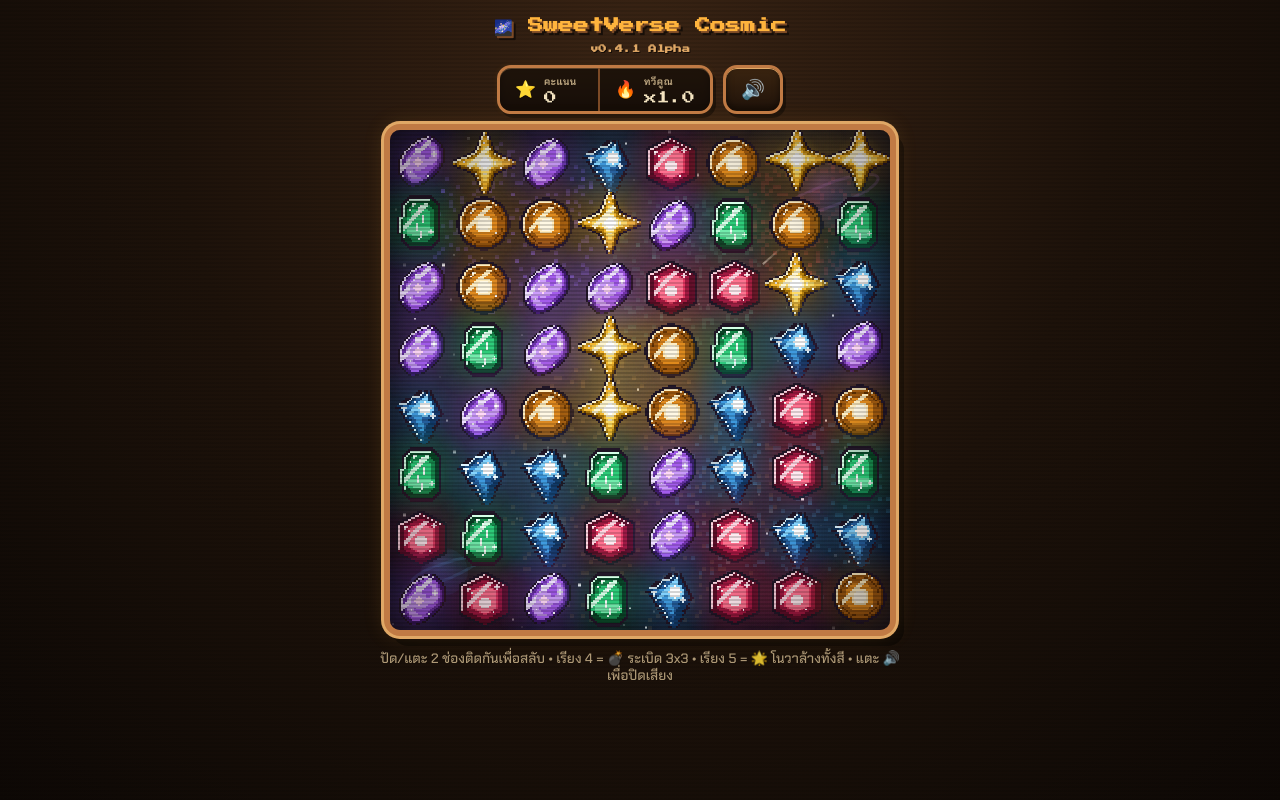
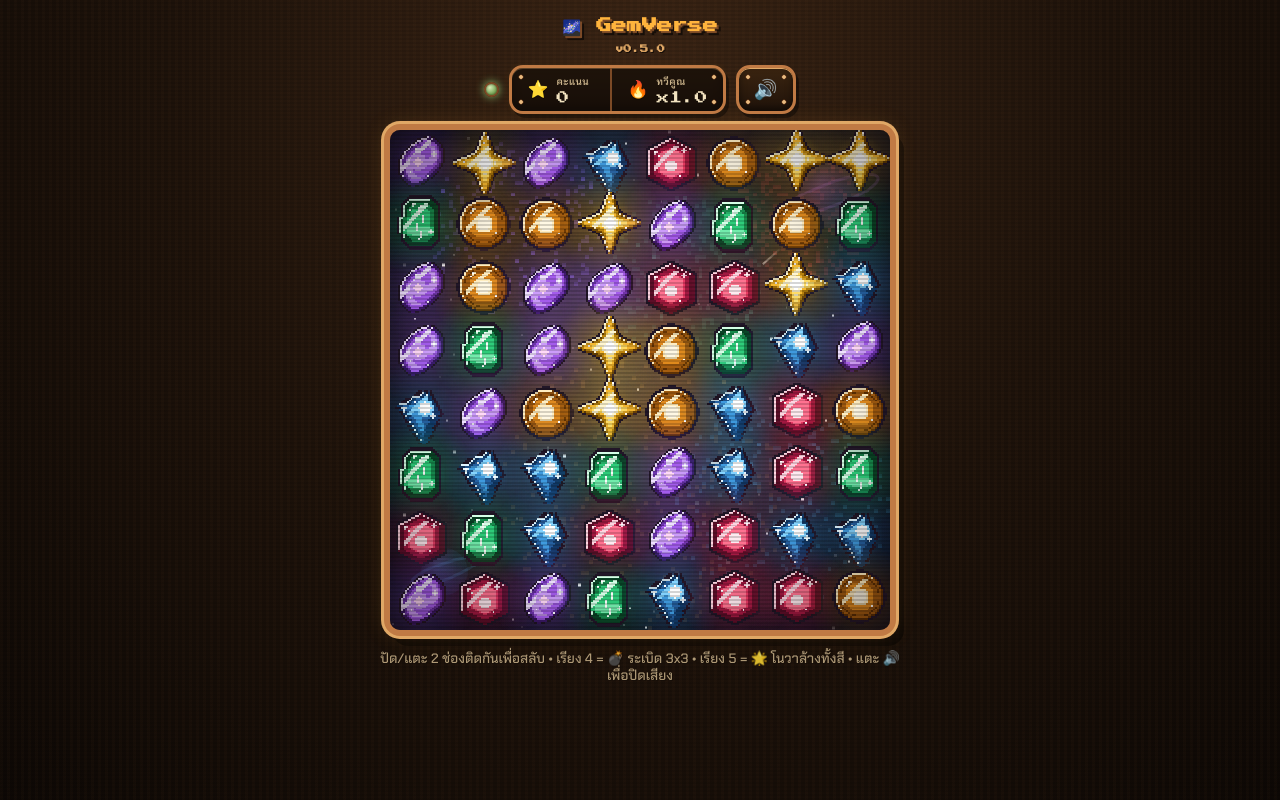
Before and after one commit to markerhz/testcosmicgem, a website with bundled scripts: page index.html in a window 1280 px wide. Built offline with nearby package versions, Linux system fonts and the light colour scheme.

Commit message:
Add files via upload

```diff
--- a/css/style.css
+++ b/css/style.css
@@ -21,7 +21,8 @@ body{
   margin:0;
   /* ห้องโดยสารยาน: ไม้อุ่นหม่น + ไอแสงทองจากเพดาน + เส้นสแกนบางๆ ให้ฟีลจออนาล็อก */
   background:
-    repeating-linear-gradient(0deg,rgba(0,0,0,.10) 0 2px,transparent 2px 4px),
+    repeating-linear-gradient(0deg,rgba(0,0,0,.10) 0 2px,transparent 2px 4px),     /* เส้นสแกนจอ */
+    repeating-linear-gradient(90deg,rgba(120,74,38,.05) 0 3px,transparent 3px 7px), /* ลายเสี้ยนไม้อุ่นจางๆ */
     radial-gradient(ellipse at 50% 8%,#3a2414 0%,#1d120a 52%,#0d0805 100%);
   color:var(--cream);
   font-family:'Chakra Petch','Segoe UI',system-ui,Arial,sans-serif;
@@ -129,6 +130,33 @@ canvas{
   text-shadow:1px 1px 0 var(--wood-lo);
 }
 
+/* ═══ รายละเอียด "ยานมีชีวิต" (ART_BIBLE: handcrafted, worn, brass fittings, blinking LEDs) ═══ */
+/* ไฟสถานะระบบ — จุด sage-green หายใจช้าๆ ข้างเกจ ให้ฟีล "ระบบออนไลน์" */
+#hud{position:relative}
+#hud::before{
+  content:'';align-self:center;
+  width:11px;height:11px;border-radius:50%;
+  background:radial-gradient(circle at 35% 32%,#d6ecb6,#6f9e4e 70%);
+  border:2px solid var(--copper-lo);
+  box-shadow:inset 0 0 2px rgba(0,0,0,.5);
+  animation:led 3.4s ease-in-out infinite;
+}
+@keyframes led{
+  0%,100%{box-shadow:inset 0 0 2px rgba(0,0,0,.5),0 0 3px rgba(150,205,120,.35);}
+  50%    {box-shadow:inset 0 0 2px rgba(0,0,0,.5),0 0 9px rgba(150,205,120,.9);}
+}
+/* หมุดทองเหลือง 4 มุมบนแผงเกจ+ปุ่ม — โลหะประกอบด้วยมือ ไม่ใช่แผ่นเรียบโรงงาน */
+.hud-group,.hud-btn{position:relative}
+.hud-group::after,.hud-btn::after{
+  content:'';position:absolute;inset:0;border-radius:inherit;pointer-events:none;
+  background:
+    radial-gradient(circle at 9px 9px,#eabb80 0 1.5px,#6e4020 2px,transparent 2.9px),
+    radial-gradient(circle at calc(100% - 9px) 9px,#eabb80 0 1.5px,#6e4020 2px,transparent 2.9px),
+    radial-gradient(circle at 9px calc(100% - 9px),#eabb80 0 1.5px,#6e4020 2px,transparent 2.9px),
+    radial-gradient(circle at calc(100% - 9px) calc(100% - 9px),#eabb80 0 1.5px,#6e4020 2px,transparent 2.9px);
+}
+@media (prefers-reduced-motion:reduce){#hud::before{animation:none}}
+
 /* หายใจ: เรืองอุ่นรอบแผงเกจ ขึ้น-ลงช้ามาก (ART_BIBLE: soft breathing) */
 @keyframes breathe{
   0%,100%{box-shadow:
--- a/index.html
+++ b/index.html
@@ -4,7 +4,7 @@
 <meta charset="utf-8">
 <meta name="viewport" content="width=device-width,initial-scale=1,user-scalable=no,viewport-fit=cover">
 <meta name="theme-color" content="#0b1020">
-<title>สวีทเวิร์ส คอสมิก v0.4.1 Alpha</title>
+<title>GemVerse v0.5.0</title>
 <link rel="preconnect" href="https://fonts.googleapis.com">
 <link rel="preconnect" href="https://fonts.gstatic.com" crossorigin>
 <link href="https://fonts.googleapis.com/css2?family=Press+Start+2P&family=Chakra+Petch:wght@500;600;700&display=swap" rel="stylesheet">
@@ -13,7 +13,7 @@
 <body>
 <div id="app">
   <header>
-    <h1>🌌 SweetVerse Cosmic <small>v0.4.1 Alpha</small></h1>
+    <h1>🌌 GemVerse <small>v0.5.0</small></h1>
   </header>
   <div id="hud">
     <div class="hud-group">
--- a/package.json
+++ b/package.json
@@ -1,7 +1,7 @@
 {
-  "name": "sweetverse-cosmic",
+  "name": "gemverse",
   "version": "0.5.0",
-  "description": "เกม Match-3 กึ่งแอคชั่น ตีมลูกกวาดอวกาศ 8-bit + ระบบ Joker",
+  "description": "GemVerse — Modern Indie Match-3 Roguelite, HTML5 Canvas ล้วน (Tiny Living Universe)",
   "type": "module",
   "scripts": {
     "test": "node tests/test.js",
```
Also changed, not shown: docs/GDD.md (+1 -1 lines), docs/KNOWN_ISSUES.md (+1 -1 lines), docs/CHANGELOG.md.
